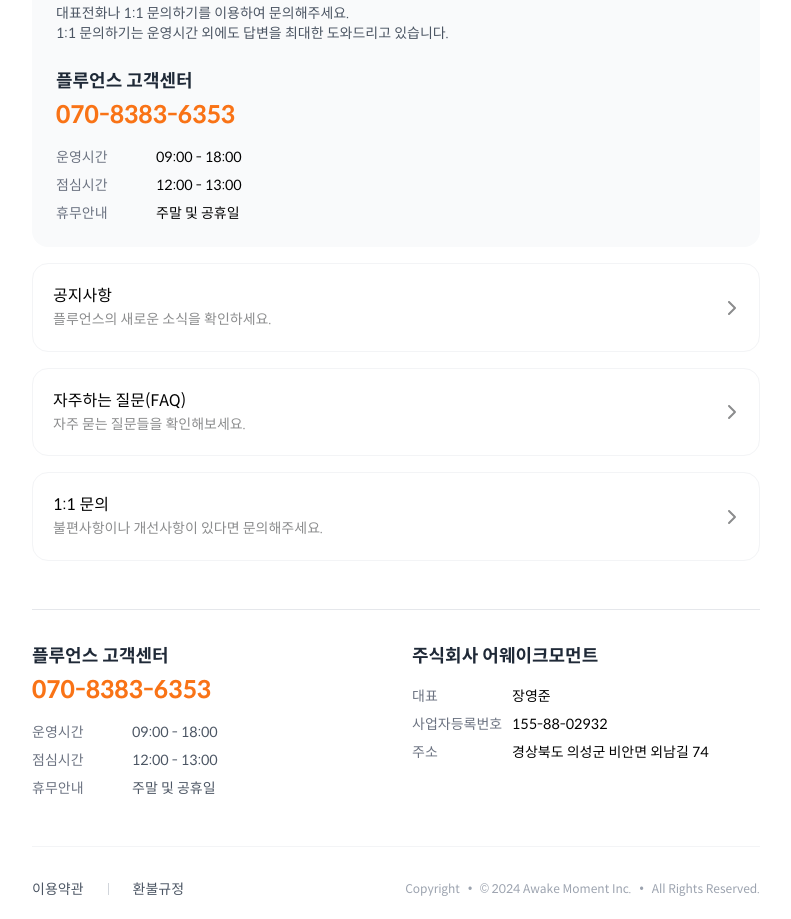
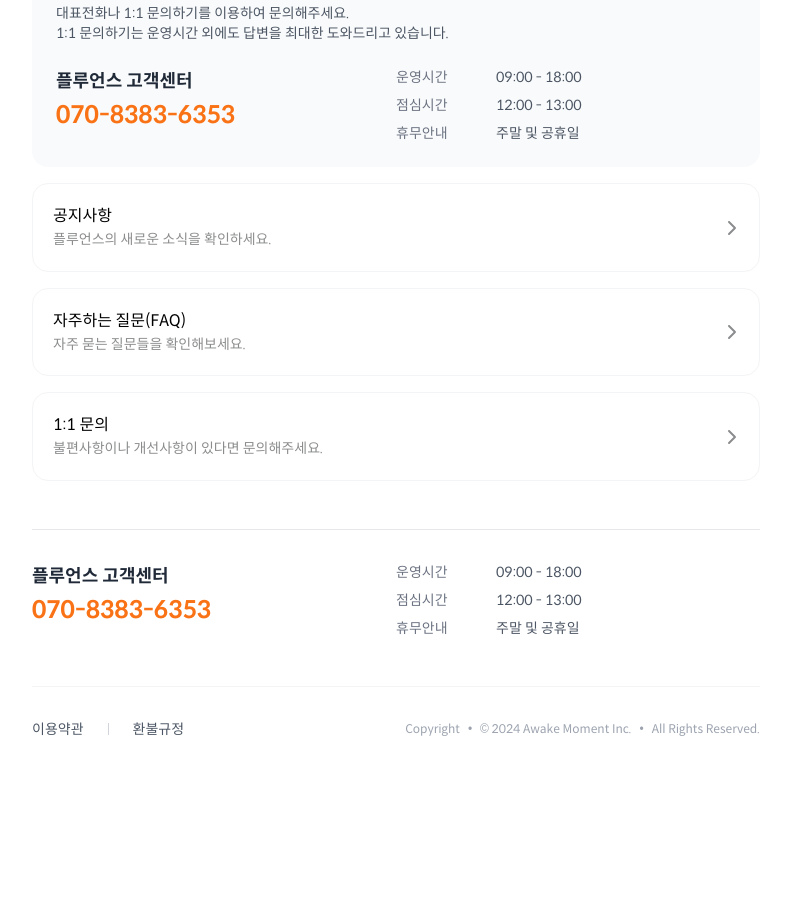
Before and after one commit to lgj9172/translate-platform, a Next.js app: page /cs in a window 1280 px wide. Shown: the part 200-1119 px from the top of the page, without its empty margins (244-1035 px from the left). After the commit the page ends 959 px from the top, so only its background shows below. Built offline with nearby package versions, Linux system fonts and the light colour scheme.

Commit message:
[KAN-219] remove company info

```diff
--- a/app/Shell.tsx
+++ b/app/Shell.tsx
@@ -23,6 +23,7 @@
 import { BsPersonFill } from "react-icons/bs";
 import Link from "next/link";
 import { ReactNode } from "react";
+import CustomerSupport from "./components/CustomerSupport";
 
 interface Props {
   children: ReactNode;
@@ -159,51 +160,8 @@
       <div className="p-[20px]">
         {children}
         <footer className="mt-12 border-t border-gray-200 pt-8">
-          <div className="grid grid-cols-1 md:grid-cols-2 gap-8">
-            {/* 왼쪽: 고객센터 섹션 */}
-            <div>
-              <h3 className="text-lg font-bold text-gray-800">
-                플루언스 고객센터
-              </h3>
-              <p className="mt-1 text-2xl font-bold text-orange-500">
-                070-8383-6353
-              </p>
-              <div className="mt-4 space-y-2 text-sm text-gray-600">
-                <p className="grid grid-cols-[100px,1fr]">
-                  <span className="text-gray-500">운영시간</span>
-                  <span>09:00 - 18:00</span>
-                </p>
-                <p className="grid grid-cols-[100px,1fr]">
-                  <span className="text-gray-500">점심시간</span>
-                  <span>12:00 - 13:00</span>
-                </p>
-                <p className="grid grid-cols-[100px,1fr]">
-                  <span className="text-gray-500">휴무안내</span>
-                  <span>주말 및 공휴일</span>
-                </p>
-              </div>
-            </div>
-
-            {/* 오른쪽: 회사 정보 섹션 */}
-            <div>
-              <h4 className="text-lg font-bold text-gray-800">
-                주식회사 어웨이크모먼트
-              </h4>
-              <div className="mt-4 space-y-2 text-sm">
-                <p className="grid grid-cols-[100px,1fr]">
-                  <span className="text-gray-500">대표</span>
-                  <span>장영준</span>
-                </p>
-                <p className="grid grid-cols-[100px,1fr]">
-                  <span className="text-gray-500">사업자등록번호</span>
-                  <span>155-88-02932</span>
-                </p>
-                <p className="grid grid-cols-[100px,1fr]">
-                  <span className="text-gray-500">주소</span>
-                  <span>경상북도 의성군 비안면 외남길 74</span>
-                </p>
-              </div>
-            </div>
+          <div className="w-full">
+            <CustomerSupport />
           </div>
 
           {/* 하단: 약관 링크 및 저작권 섹션 */}
--- /dev/null
+++ b/app/components/CustomerSupport.tsx
@@ -0,0 +1,28 @@
+import React from "react";
+
+function CustomerSupport() {
+  return (
+    <div className="flex flex-col md:flex-row">
+      <div className="md:w-1/2">
+        <h3 className="text-lg font-bold text-gray-800">플루언스 고객센터</h3>
+        <p className="mt-1 text-2xl font-bold text-orange-500">070-8383-6353</p>
+      </div>
+      <div className="mt-4 md:mt-0 md:w-1/2 space-y-2 text-sm text-gray-600">
+        <p className="grid grid-cols-[100px,1fr]">
+          <span className="text-gray-500">운영시간</span>
+          <span>09:00 - 18:00</span>
+        </p>
+        <p className="grid grid-cols-[100px,1fr]">
+          <span className="text-gray-500">점심시간</span>
+          <span>12:00 - 13:00</span>
+        </p>
+        <p className="grid grid-cols-[100px,1fr]">
+          <span className="text-gray-500">휴무안내</span>
+          <span>주말 및 공휴일</span>
+        </p>
+      </div>
+    </div>
+  );
+}
+
+export default CustomerSupport;
--- a/app/cs/page.tsx
+++ b/app/cs/page.tsx
@@ -6,6 +6,7 @@
 import { ActionIcon, Group, Stack } from "@mantine/core";
 import Link from "next/link";
 import { FaChevronLeft, FaChevronRight } from "react-icons/fa6";
+import CustomerSupport from "../components/CustomerSupport";
 
 export default function Page() {
   return (
@@ -37,28 +38,7 @@
         </div>
 
         <div className="space-y-4">
-          <div>
-            <h4 className="text-lg font-bold text-gray-800">
-              플루언스 고객센터
-            </h4>
-            <p className="mt-1 text-2xl font-bold text-orange-500">
-              070-8383-6353
-            </p>
-          </div>
-          <div className="mt-4 space-y-2 text-sm">
-            <p className="grid grid-cols-[100px,1fr]">
-              <span className="text-gray-500">운영시간</span>
-              <span>09:00 - 18:00</span>
-            </p>
-            <p className="grid grid-cols-[100px,1fr]">
-              <span className="text-gray-500">점심시간</span>
-              <span>12:00 - 13:00</span>
-            </p>
-            <p className="grid grid-cols-[100px,1fr]">
-              <span className="text-gray-500">휴무안내</span>
-              <span>주말 및 공휴일</span>
-            </p>
-          </div>
+          <CustomerSupport />
         </div>
       </div>
 
```
